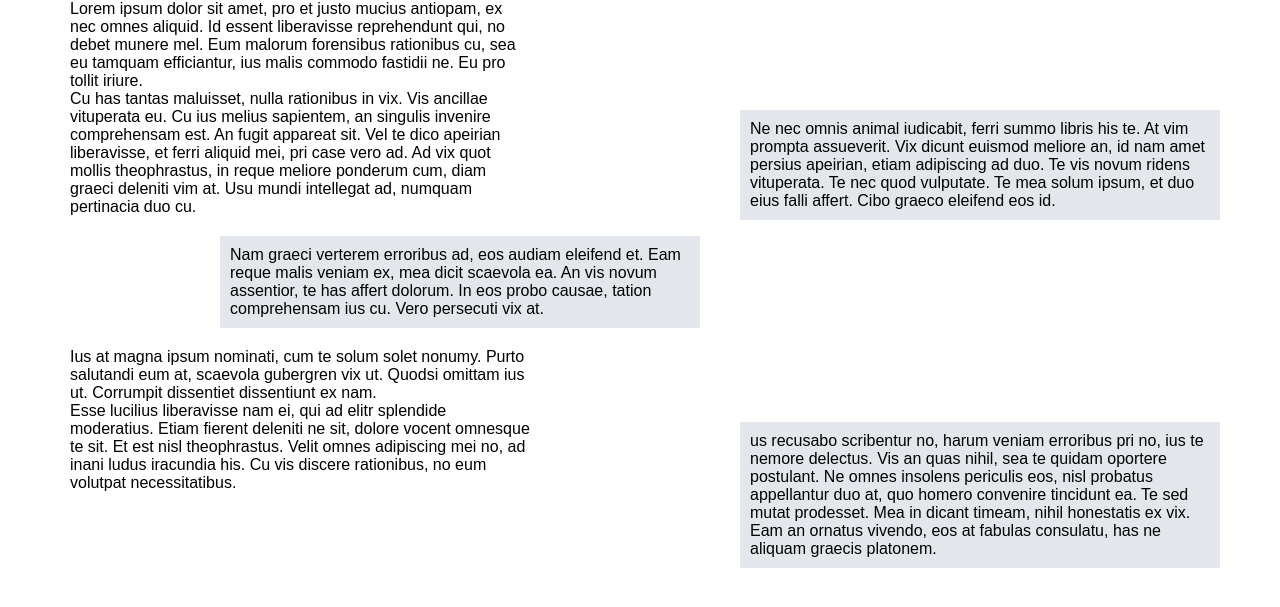
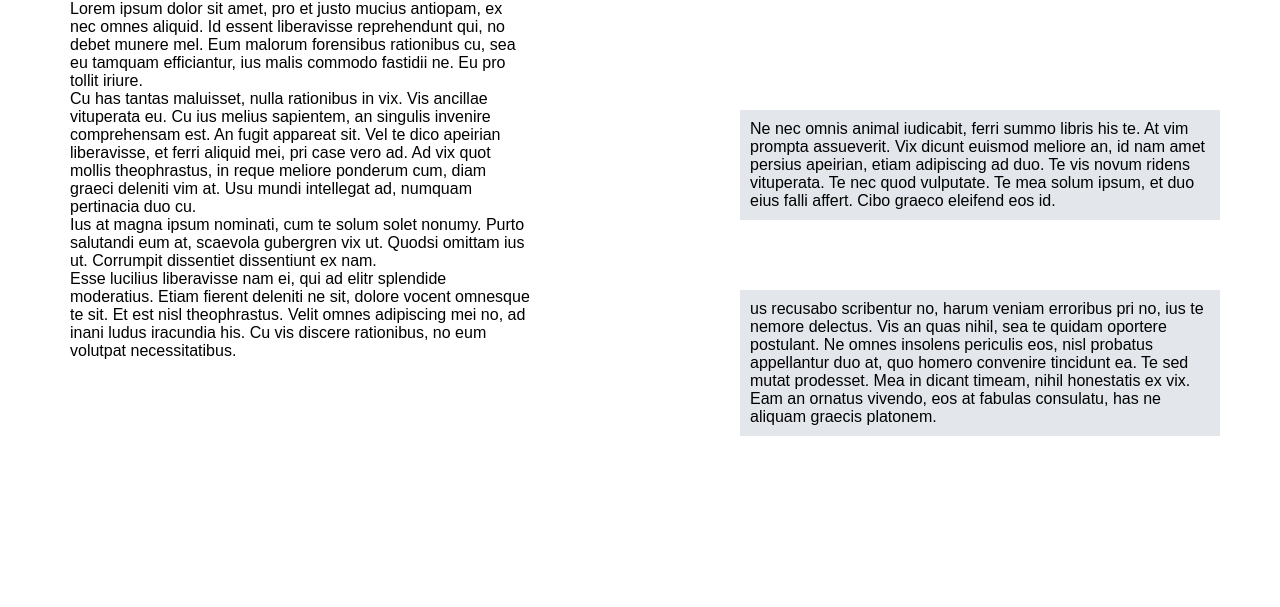
Before and after one commit to dacback/lost-for-now, a plain HTML site: page index5.html in a window 1280 px wide. Shown: the part 59-666 px from the top of the page. Drawn offline with Linux system fonts and the light colour scheme.

Commit message:
file updated. Fourth paragraph was deleted

```diff
--- a/index5.html
+++ b/index5.html
@@ -1,7 +1,7 @@
 <!DOCTYPE html>
 <html>
 <head>
-	<title>THis is a test file</title>
+	<title>This is a test file</title>
 	<style type="text/css">
 		body  {
 			width:100%
@@ -61,9 +61,6 @@
 		<div class="odd">
 		Cu has tantas maluisset, nulla rationibus in vix. Vis ancillae vituperata eu. Cu ius melius sapientem, an singulis invenire comprehensam est. An fugit appareat sit. Vel te dico apeirian liberavisse, et ferri aliquid mei, pri case vero ad. Ad vix quot mollis theophrastus, in reque meliore ponderum cum, diam graeci deleniti vim at. Usu mundi intellegat ad, numquam pertinacia duo cu.</div>
 
-		<div class="even">
-		Nam graeci verterem erroribus ad, eos audiam eleifend et. Eam reque malis veniam ex, mea dicit scaevola ea. An vis novum assentior, te has affert dolorum. In eos probo causae, tation comprehensam ius cu. Vero persecuti vix at.</div>
-
 		<div class="odd">
 		Ius at magna ipsum nominati, cum te solum solet nonumy. Purto salutandi eum at, scaevola gubergren vix ut. Quodsi omittam ius ut. Corrumpit dissentiet dissentiunt ex nam.</div>
 
```
